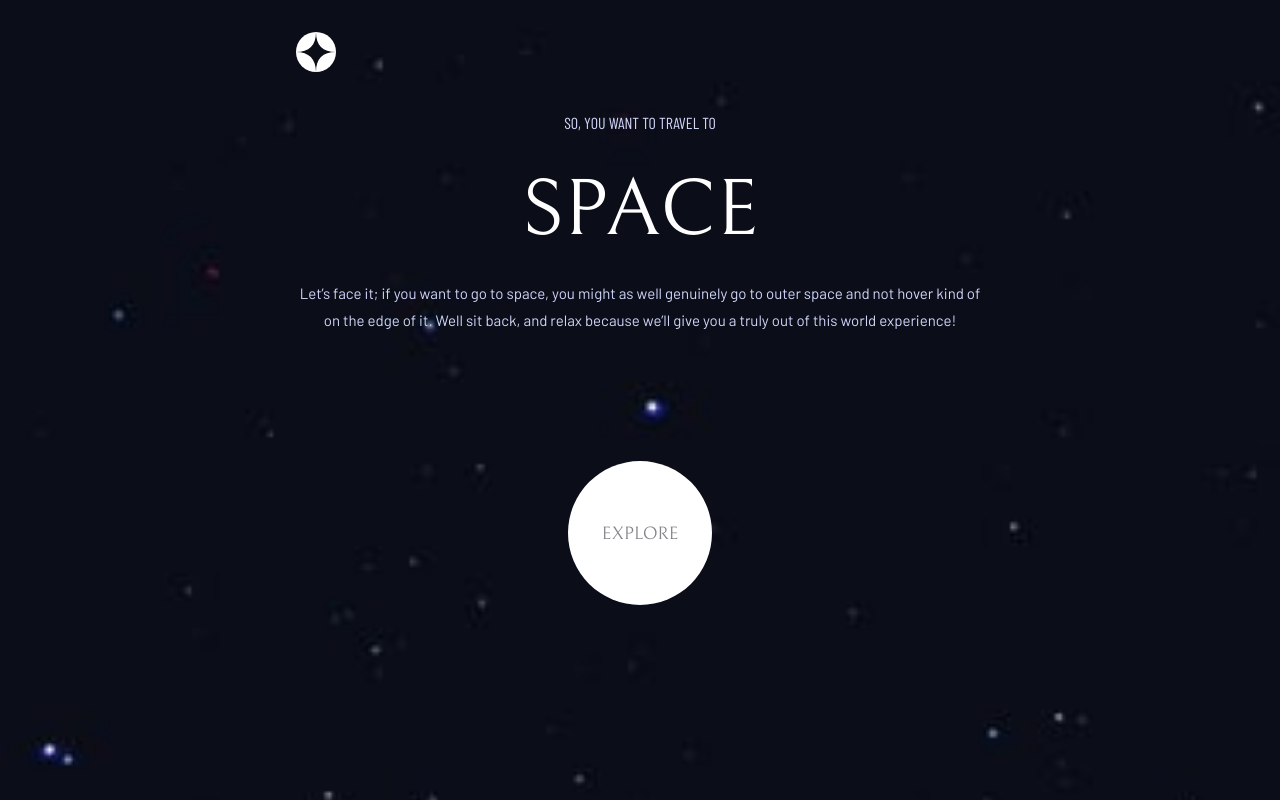
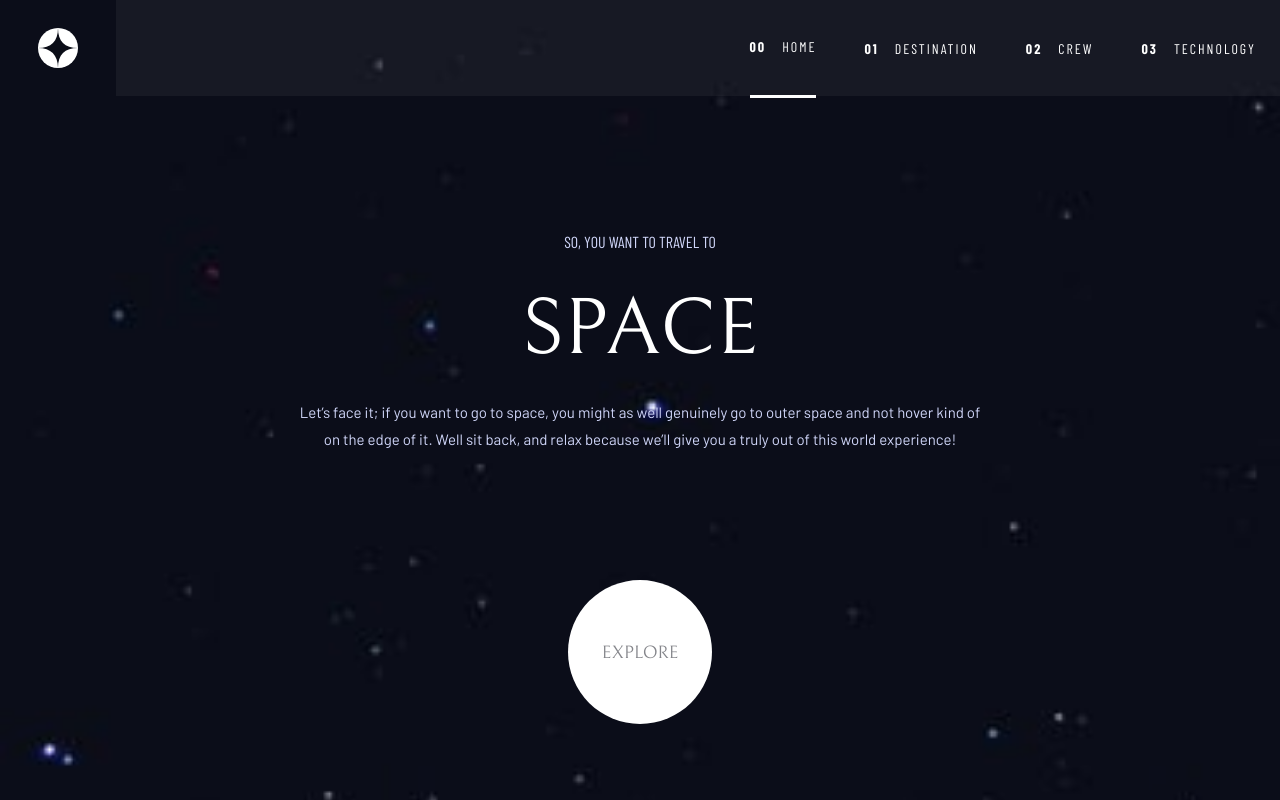
Before and after one commit to phi1s/space-tourism-website, a Vue app: page / in a window 1280 px wide. Built offline with nearby package versions, Linux system fonts and the light colour scheme.

Commit message:
add media queries for nav

```diff
--- a/src/App.vue
+++ b/src/App.vue
@@ -11,12 +11,21 @@ const toggleNav = () => {
 <template>
   <header>
     <div class="menu">
-      <RouterLink to="/">
+      <RouterLink to="/" class="logo">
         <img id="logo" src="./assets/shared/logo.svg" />
       </RouterLink>
+      <hr />
       <button @click="toggleNav" class="hamburger">
         <img id="hamburger" src="./assets/shared/icon-hamburger.svg" />
       </button>
+      <nav class="desktop-nav">
+        <RouterLink to="/" class="link" activeClass="active"><b>00</b>Home</RouterLink>
+        <RouterLink to="/destination" class="link" activeClass="active"><b>01</b>Destination
+        </RouterLink>
+        <RouterLink to="/crew" class="link" activeClass="active"><b>02</b>Crew</RouterLink>
+        <RouterLink to="/technology" class="link" activeClass="active"><b>03</b>Technology
+        </RouterLink>
+      </nav>
     </div>
     <div v-if="isOverlay" class="mobile-nav">
       <button @click="toggleNav">
@@ -81,6 +90,14 @@ nav {
   color: var(--color-white)
 }
 
+hr {
+  display: none;
+  width: 100%;
+  border-top: 0px solid var(--color-grey);
+  margin-right: -10px;
+  ;
+}
+
 .link {
   display: block;
   width: 100%;
@@ -99,9 +116,72 @@ nav {
   border-right: 3px solid var(--color-white);
 }
 
+.desktop-nav {
+  display: none;
+}
+
 @media (min-width: 768px) {
   .hamburger {
     display: none;
   }
+
+  .menu {
+    position: absolute;
+    top: 0;
+    left: 0;
+    height: 96px;
+    width: 100vw;
+  }
+
+  main {
+    margin-top: 200px;
+  }
+
+  .logo {
+    width: 128px;
+    height: 100%;
+    display: flex;
+    align-items: center;
+    justify-content: center;
+  }
+
+  .desktop-nav {
+    display: flex;
+    align-items: center;
+    justify-content: flex-end;
+    margin: 0;
+    width: 100%;
+    background-color: rgba(255, 255, 255, 0.05);
+    z-index: 10;
+  }
+
+  .link {
+    display: flex;
+    align-items: center;
+    margin: 0 24px;
+    width: auto;
+    height: 100%;
+  }
+
+  .active {
+    border: none;
+    border-bottom: 3px solid var(--color-white);
+  }
+}
+
+@media (min-width: 1440px) {
+  .menu {
+    top: 40px;
+  }
+
+  .desktop-nav {
+    width: 736px;
+  }
+
+  hr {
+    display: block;
+    margin-top: 48px;
+    ;
+  }
 }
 </style>
```
